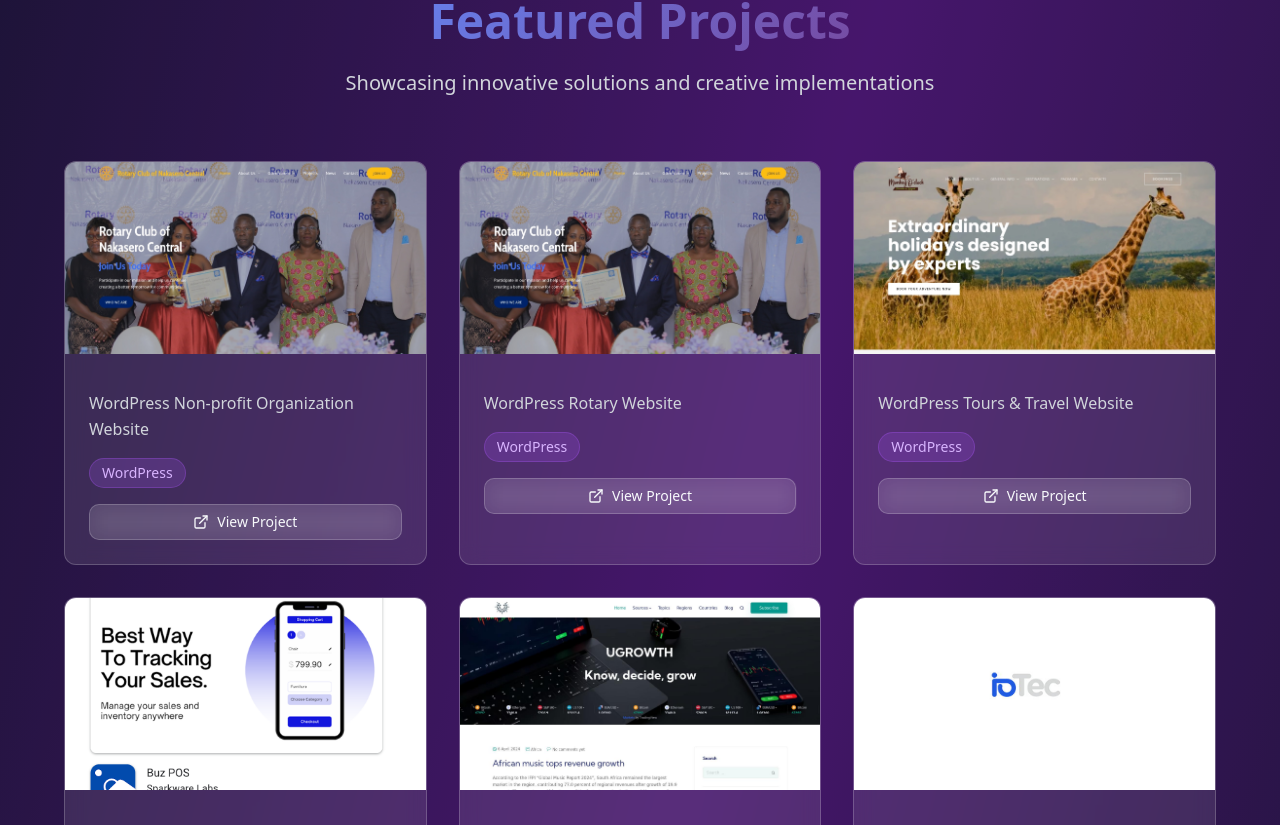
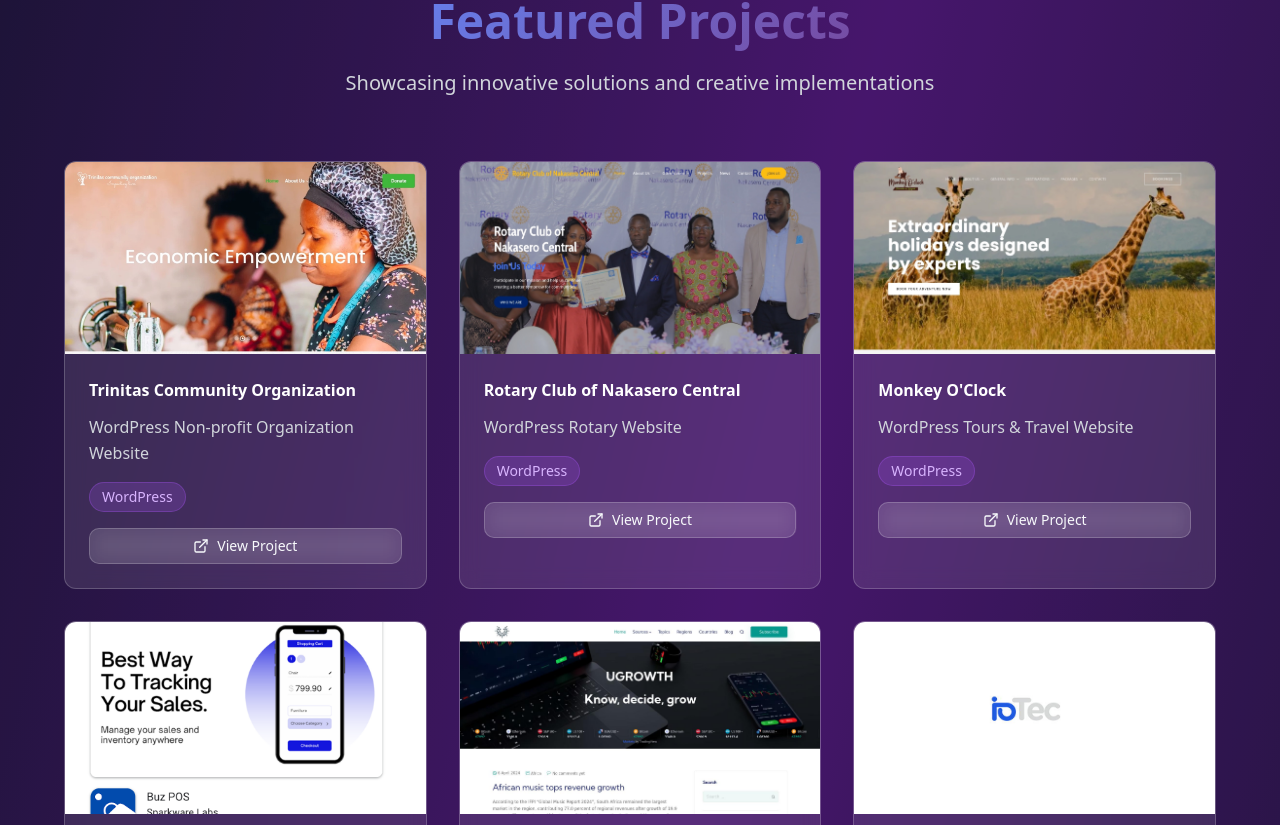
Before and after one commit to r1z11/portfolio, a React (Vite) app: page / in a window 1280 px wide. Shown: the part 1575-2400 px from the top of the page. Built offline with nearby package versions, Linux system fonts and the light colour scheme.

Commit message:
updated trinitas

```diff
--- a/src/App.jsx
+++ b/src/App.jsx
@@ -193,10 +193,13 @@
                 <div className="h-48 bg-gradient-to-br from-purple-500/20 to-blue-500/20 flex items-center justify-center">
                   <img
                     className="w-full h-full object-cover group-hover:scale-110 transition-transform duration-300"
-                    alt={project.title}
+                    alt={project.name}
                     src={project.image} />
                 </div>
                 <div className="p-6">
+                  <h3 className="text-xxl font-bold text-white mb-3 group-hover:text-purple-300 transition-colors">
+                    {project.name}
+                  </h3>
                   <h3 className="text-xl font-bold text-white mb-3 group-hover:text-purple-300 transition-colors">
                     {project.title}
                   </h3>
--- a/src/constants/data.js
+++ b/src/constants/data.js
@@ -12,6 +12,7 @@
 import bell from '@/assets/images/bell-lager-shake-n-win.png';
 import katogo from '@/assets/images/just-katogo-2.jpeg';
 import sacco from '@/assets/images/ubsacco-2.jpeg';
+import trinitas from '@/assets/images/trinitas-3.jpeg';
 
 // Projects done
 export const projects = [
@@ -19,7 +20,7 @@
         name: "Trinitas Community Organization",
         description: 'WordPress Non-profit Organization Website',
         link: 'https://tcommunity.com/',
-        image: nakasero,
+        image: trinitas,
         alt: 'trinitas',
         category: 'website',
         tech: ['WordPress'],
```
Also changed, not shown: src/assets/images/trinitas-3.jpeg (added).
